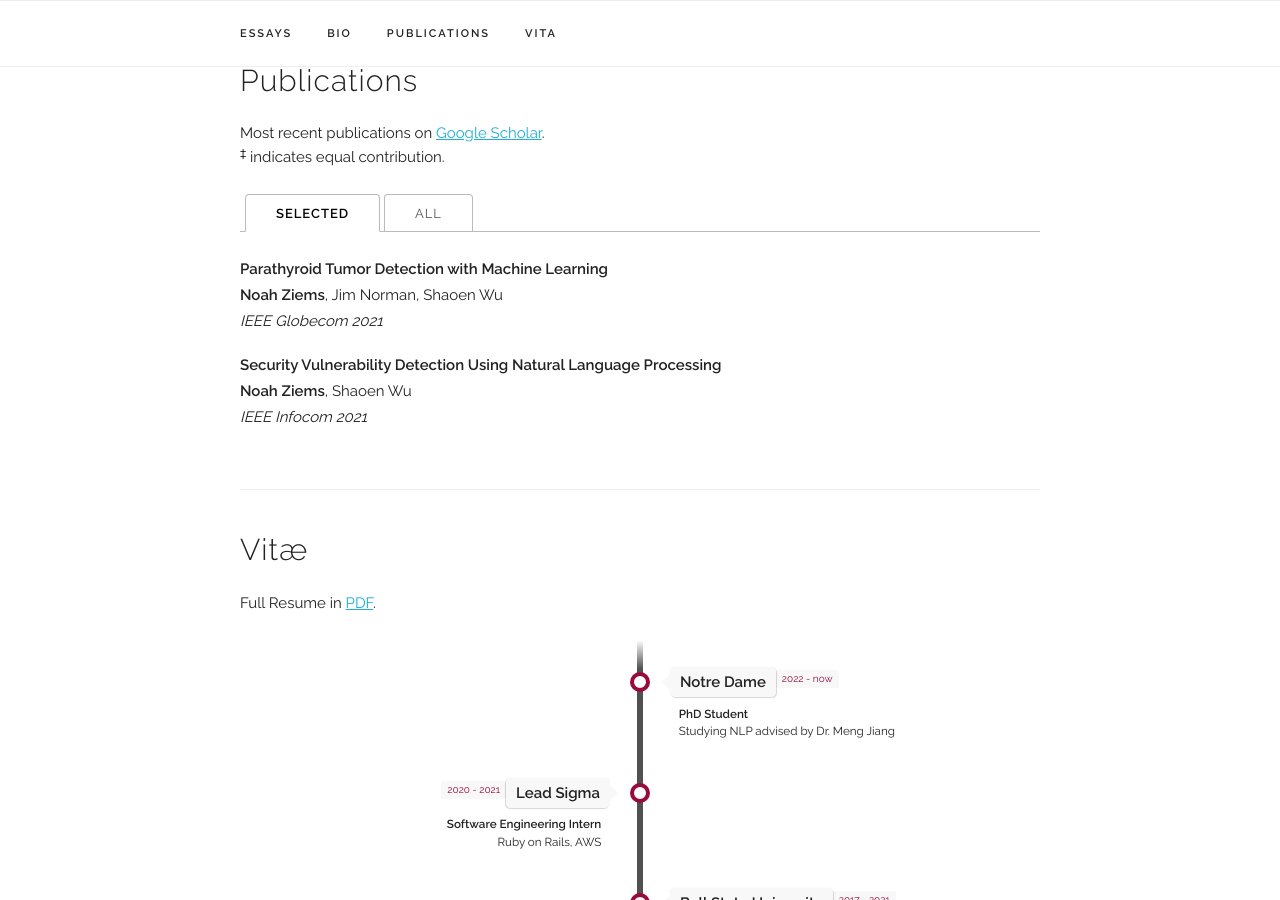
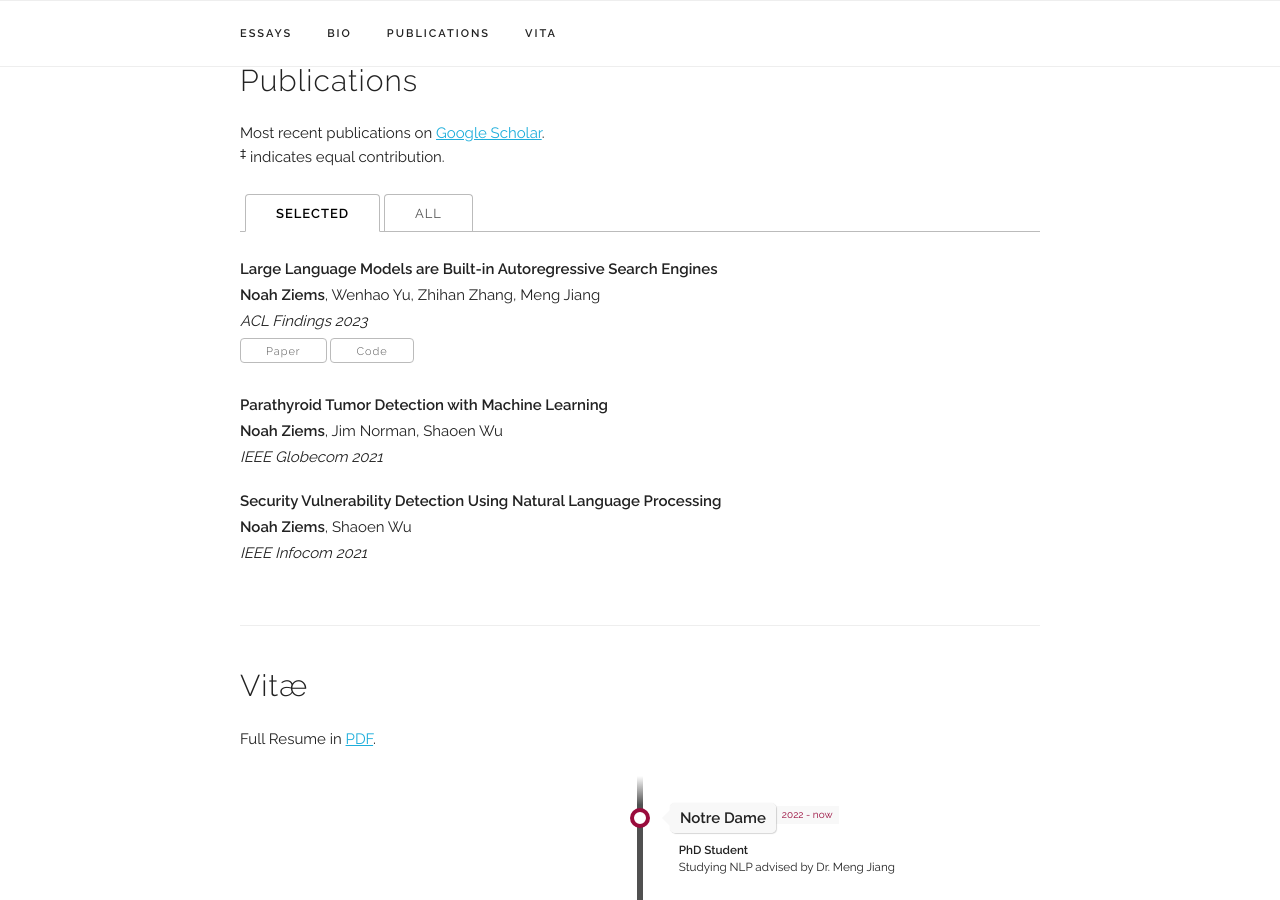
Before and after one commit to Ziems/old-site, a Jekyll site: the page built from index.html, in a window 1280 px wide and 900 px high, scrolled down 752 px. Built offline with Jekyll 4.4.1, drawn with Linux system fonts in a browser that asks for light colours; some web fonts are replaced.

Commit message:
Update CV and publications for LLM-URL

```diff
--- a/_data/publications.yaml
+++ b/_data/publications.yaml
@@ -1,4 +1,11 @@
 papers:
+
+  - title: "Large Language Models are Built-in Autoregressive Search Engines"
+    authors: "<b>Noah Ziems</b>, Wenhao Yu, Zhihan Zhang, Meng Jiang"
+    venue: "ACL Findings 2023"
+    paper_pdf: "https://arxiv.org/abs/2305.09612"
+    code: "https://github.com/Ziems/llm-url"
+    selected: y
 
   - title: "Parathyroid Tumor Detection with Machine Learning "
     authors: "<b>Noah Ziems</b>, Jim Norman, Shaoen Wu"
--- a/index.html
+++ b/index.html
@@ -196,7 +196,7 @@ title: Home
 <div class="docs-section" id="resume">
   <h4>Vitæ</h4>
 
-  <p>Full Resume in <a href={{ "/assets/cv/ziems_cv.pdf" | prepend: site.baseurl }} target="_blank">PDF</a>.</p>
+  <p>Full Resume in <a href={{ "/assets/cv/noah_ziems_cv.pdf" | prepend: site.baseurl }} target="_blank">PDF</a>.</p>
 
   <!-- The Timeline -->
   <ul class="timeline">
```
Also changed, not shown: 2 other files.
